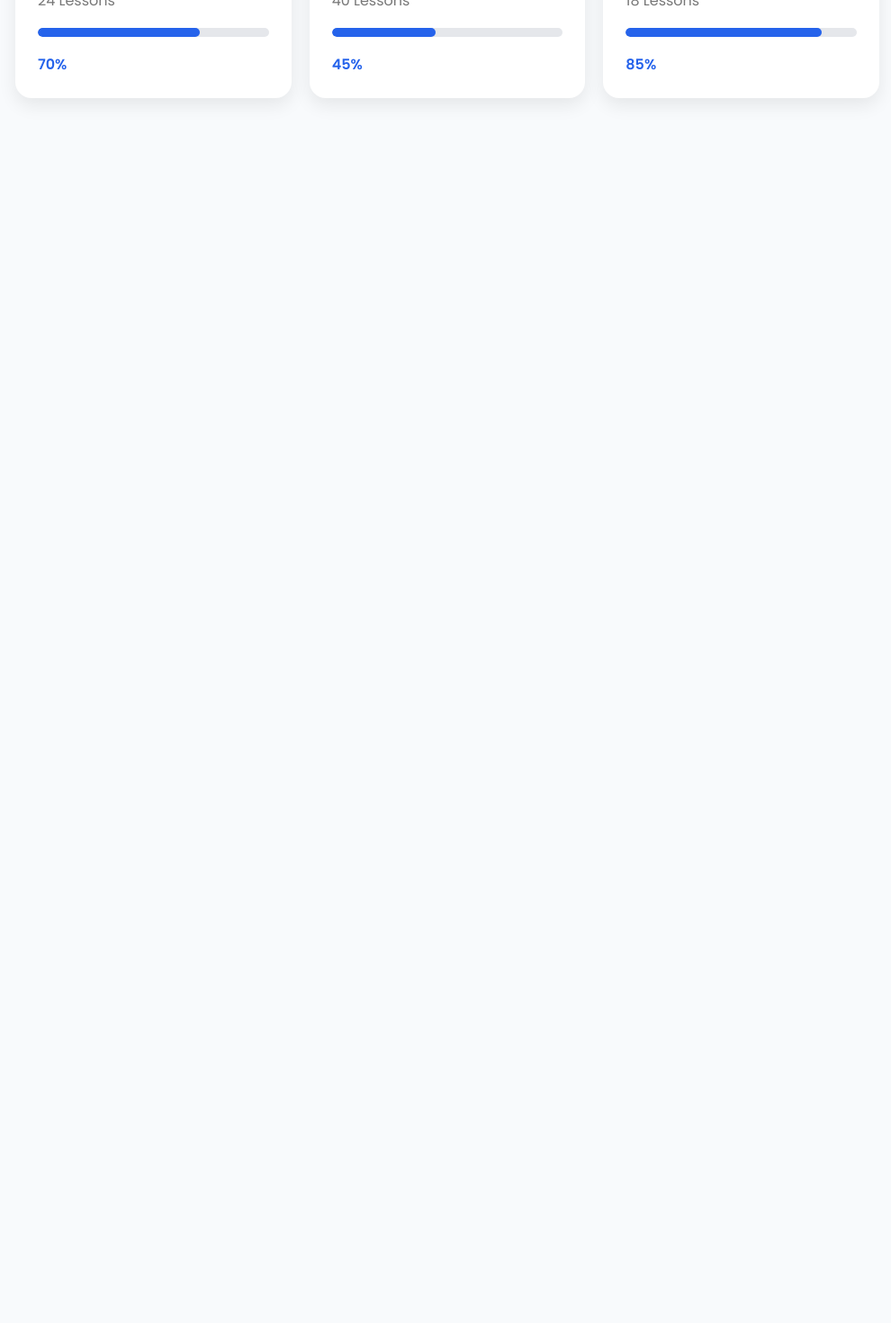
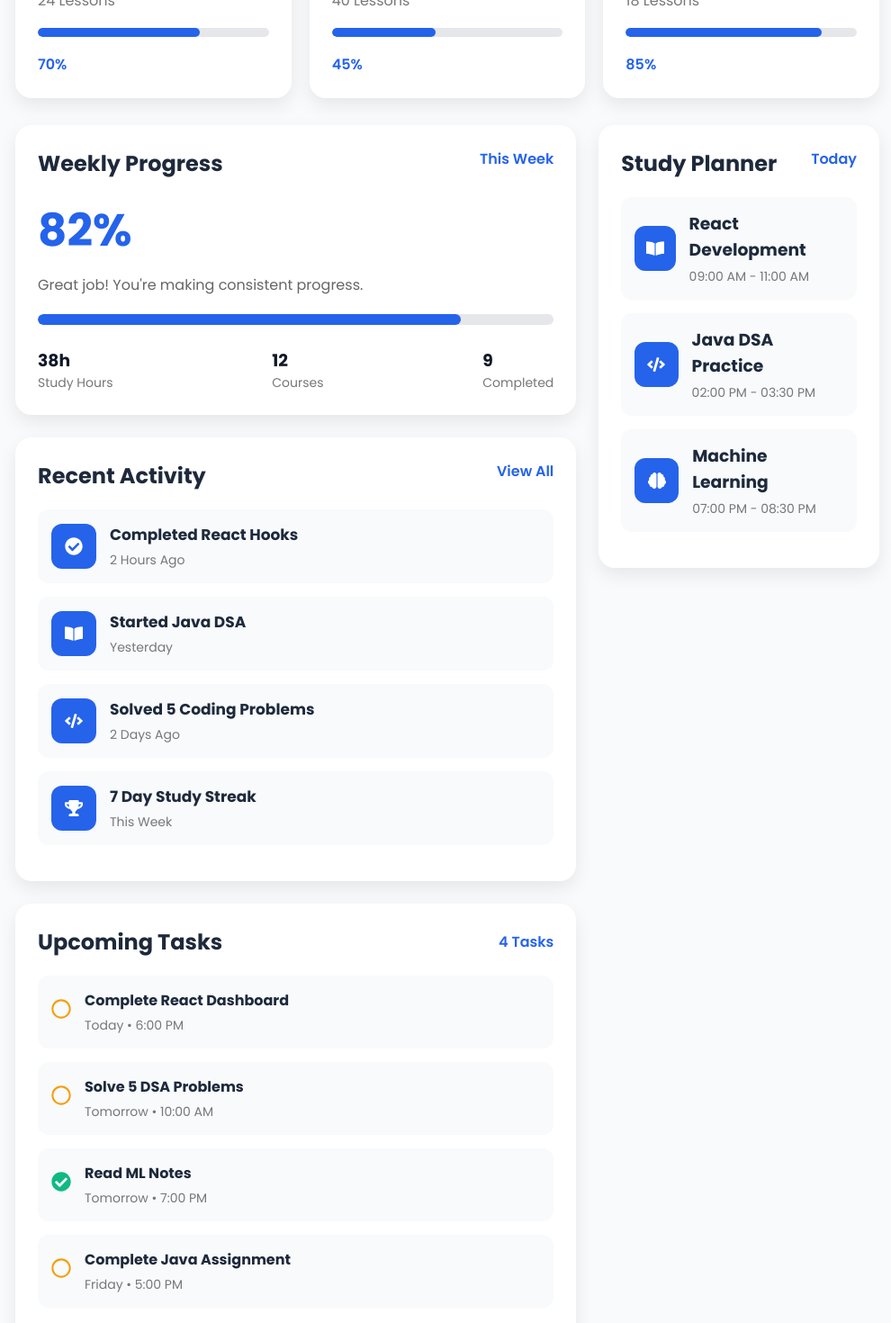
Before and after one commit to developerkrish121/StudySync, a React (Vite) app in the folder StudySync/: page / in a window 1280 px wide. Shown: the part 820-2290 px from the top of the page at 90% size, without its empty margins (273-1263 px from the left). Before the commit the page ends 959 px from the top, so only its background shows below. Built offline with nearby package versions, Linux system fonts and the light colour scheme.

Commit message:
Day 9: Added progress analytics, planner, activity feed and upcoming tasks

```diff
--- /dev/null
+++ b/StudySync/src/components/DASHBOARD/Activity.css
@@ -0,0 +1,60 @@
+.activity{
+    background:#fff;
+    padding:25px;
+    border-radius:18px;
+    box-shadow:0 8px 20px rgba(0,0,0,.08);
+    transition:.3s;
+}
+
+.activity:hover{
+    transform:translateY(-6px);
+}
+
+.activity-header{
+    display:flex;
+    justify-content:space-between;
+    margin-bottom:20px;
+}
+
+.activity-header span{
+    color:#2563eb;
+    font-weight:600;
+    cursor:pointer;
+}
+
+.activity-card{
+    display:flex;
+    gap:15px;
+    align-items:center;
+    padding:15px;
+    border-radius:12px;
+    margin-bottom:15px;
+    background:#f8fafc;
+    transition:.3s;
+}
+
+.activity-card:hover{
+    background:#eff6ff;
+}
+
+.activity-icon{
+    width:50px;
+    height:50px;
+    border-radius:12px;
+    background:#2563eb;
+    color:white;
+    display:flex;
+    align-items:center;
+    justify-content:center;
+    font-size:20px;
+}
+
+.activity-info h3{
+    margin-bottom:5px;
+    font-size:17px;
+}
+
+.activity-info p{
+    color:#777;
+    font-size:14px;
+}
--- /dev/null
+++ b/StudySync/src/components/DASHBOARD/Activity.jsx
@@ -0,0 +1,60 @@
+import "./Activity.css";
+import {
+  FaCheckCircle,
+  FaBookOpen,
+  FaCode,
+  FaTrophy,
+} from "react-icons/fa";
+
+const Activity = () => {
+  const activities = [
+    {
+      id: 1,
+      icon: <FaCheckCircle />,
+      title: "Completed React Hooks",
+      time: "2 Hours Ago",
+    },
+    {
+      id: 2,
+      icon: <FaBookOpen />,
+      title: "Started Java DSA",
+      time: "Yesterday",
+    },
+    {
+      id: 3,
+      icon: <FaCode />,
+      title: "Solved 5 Coding Problems",
+      time: "2 Days Ago",
+    },
+    {
+      id: 4,
+      icon: <FaTrophy />,
+      title: "7 Day Study Streak",
+      time: "This Week",
+    },
+  ];
+
+  return (
+    <div className="activity">
+      <div className="activity-header">
+        <h2>Recent Activity</h2>
+        <span>View All</span>
+      </div>
+
+      {activities.map((activity) => (
+        <div className="activity-card" key={activity.id}>
+          <div className="activity-icon">
+            {activity.icon}
+          </div>
+
+          <div className="activity-info">
+            <h3>{activity.title}</h3>
+            <p>{activity.time}</p>
+          </div>
+        </div>
+      ))}
+    </div>
+  );
+};
+
+export default Activity;
--- a/StudySync/src/components/DASHBOARD/Dashboard.css
+++ b/StudySync/src/components/DASHBOARD/Dashboard.css
@@ -9,16 +9,37 @@
   display: grid;
   grid-template-columns: repeat(4, 1fr);
   gap: 20px;
+  margin: 30px 0;
+}
+
+.dashboard-grid {
+  display: grid;
+  grid-template-columns: 2fr 1fr;
+  gap: 25px;
   margin-top: 30px;
 }
 
+.left-section,
+.right-section {
+  display: flex;
+  flex-direction: column;
+  gap: 25px;
+}
+
 @media (max-width: 992px) {
+
   .stats-grid {
     grid-template-columns: repeat(2, 1fr);
   }
+
+  .dashboard-grid {
+    grid-template-columns: 1fr;
+  }
+
 }
 
 @media (max-width: 576px) {
+
   .dashboard-content {
     margin-left: 80px;
     padding: 20px;
@@ -27,4 +48,5 @@
   .stats-grid {
     grid-template-columns: 1fr;
   }
+
 }
--- a/StudySync/src/components/DASHBOARD/Dashboard.jsx
+++ b/StudySync/src/components/DASHBOARD/Dashboard.jsx
@@ -5,6 +5,10 @@ import Topbar from "./Topbar";
 import WelcomeCard from "./WelcomeCard";
 import StatsCard from "./StatsCard";
 import CourseSection from "./CourseSection";
+import ProgressChart from "./ProgressChart";
+import Activity from "./Activity";
+import Planner from "./Planner";
+import UpcomingTasks from "./UpcomingTasks";
 
 import {
   FaBookOpen,
@@ -20,6 +24,7 @@ const Dashboard = () => {
       <Topbar />
 
       <div className="dashboard-content">
+
         <WelcomeCard />
 
         <div className="stats-grid">
@@ -53,6 +58,21 @@ const Dashboard = () => {
         </div>
 
         <CourseSection />
+
+      <div className="dashboard-grid">
+
+  <div className="left-section">
+    <ProgressChart />
+    <Activity />
+    <UpcomingTasks />
+  </div>
+
+  <div className="right-section">
+    <Planner />
+  </div>
+
+</div>
+
       </div>
     </>
   );
--- /dev/null
+++ b/StudySync/src/components/DASHBOARD/Planner.css
@@ -0,0 +1,58 @@
+.planner {
+  background: #fff;
+  padding: 25px;
+  border-radius: 18px;
+  box-shadow: 0 8px 20px rgba(0,0,0,.08);
+  transition: .3s;
+}
+
+.planner:hover {
+  transform: translateY(-6px);
+}
+
+.planner-header {
+  display: flex;
+  justify-content: space-between;
+  margin-bottom: 20px;
+}
+
+.planner-header span {
+  color: #2563eb;
+  font-weight: 600;
+}
+
+.plan-card {
+  display: flex;
+  align-items: center;
+  gap: 15px;
+  padding: 15px;
+  border-radius: 12px;
+  background: #f8fafc;
+  margin-bottom: 15px;
+  transition: .3s;
+}
+
+.plan-card:hover {
+  background: #eff6ff;
+}
+
+.plan-icon {
+  width: 50px;
+  height: 50px;
+  background: #2563eb;
+  color: white;
+  border-radius: 12px;
+  display: flex;
+  justify-content: center;
+  align-items: center;
+  font-size: 20px;
+}
+
+.plan-info h3 {
+  margin-bottom: 5px;
+}
+
+.plan-info p {
+  color: #777;
+  font-size: 14px;
+}
--- /dev/null
+++ b/StudySync/src/components/DASHBOARD/Planner.jsx
@@ -0,0 +1,49 @@
+import "./Planner.css";
+import { FaBookOpen, FaCode, FaBrain } from "react-icons/fa";
+
+const Planner = () => {
+  const plans = [
+    {
+      id: 1,
+      icon: <FaBookOpen />,
+      title: "React Development",
+      time: "09:00 AM - 11:00 AM",
+    },
+    {
+      id: 2,
+      icon: <FaCode />,
+      title: "Java DSA Practice",
+      time: "02:00 PM - 03:30 PM",
+    },
+    {
+      id: 3,
+      icon: <FaBrain />,
+      title: "Machine Learning",
+      time: "07:00 PM - 08:30 PM",
+    },
+  ];
+
+  return (
+    <div className="planner">
+      <div className="planner-header">
+        <h2>Study Planner</h2>
+        <span>Today</span>
+      </div>
+
+      {plans.map((plan) => (
+        <div className="plan-card" key={plan.id}>
+          <div className="plan-icon">
+            {plan.icon}
+          </div>
+
+          <div className="plan-info">
+            <h3>{plan.title}</h3>
+            <p>{plan.time}</p>
+          </div>
+        </div>
+      ))}
+    </div>
+  );
+};
+
+export default Planner;
--- /dev/null
+++ b/StudySync/src/components/DASHBOARD/ProgressChart.css
@@ -0,0 +1,62 @@
+.progress-chart{
+    background:#fff;
+    padding:25px;
+    border-radius:18px;
+    box-shadow:0 8px 20px rgba(0,0,0,.08);
+    transition:.3s;
+}
+
+.progress-chart:hover{
+    transform:translateY(-6px);
+}
+
+.progress-header{
+    display:flex;
+    justify-content:space-between;
+    margin-bottom:20px;
+}
+
+.progress-header span{
+    color:#2563eb;
+    font-weight:600;
+}
+
+.progress-info h1{
+    font-size:50px;
+    color:#2563eb;
+}
+
+.progress-info p{
+    color:#666;
+    margin:10px 0 20px;
+}
+
+.progress-bar-bg{
+    width:100%;
+    height:12px;
+    background:#e5e7eb;
+    border-radius:30px;
+    overflow:hidden;
+}
+
+.progress-fill{
+    width:82%;
+    height:100%;
+    background:#2563eb;
+    border-radius:30px;
+}
+
+.progress-stats{
+    margin-top:25px;
+    display:flex;
+    justify-content:space-between;
+}
+
+.progress-stats h3{
+    color:#111827;
+}
+
+.progress-stats p{
+    color:#777;
+    font-size:14px;
+}
--- /dev/null
+++ b/StudySync/src/components/DASHBOARD/ProgressChart.jsx
@@ -0,0 +1,49 @@
+import "./ProgressChart.css";
+
+const ProgressChart = () => {
+  return (
+    <div className="progress-chart">
+
+      <div className="progress-header">
+        <h2>Weekly Progress</h2>
+        <span>This Week</span>
+      </div>
+
+      <div className="progress-info">
+
+        <h1>82%</h1>
+
+        <p>
+          Great job! You're making consistent progress.
+        </p>
+
+      </div>
+
+      <div className="progress-bar-bg">
+        <div className="progress-fill"></div>
+      </div>
+
+      <div className="progress-stats">
+
+        <div>
+          <h3>38h</h3>
+          <p>Study Hours</p>
+        </div>
+
+        <div>
+          <h3>12</h3>
+          <p>Courses</p>
+        </div>
+
+        <div>
+          <h3>9</h3>
+          <p>Completed</p>
+        </div>
+
+      </div>
+
+    </div>
+  );
+};
+
+export default ProgressChart;
--- /dev/null
+++ b/StudySync/src/components/DASHBOARD/UpcomingTasks.css
@@ -0,0 +1,60 @@
+.tasks{
+    background:#fff;
+    padding:25px;
+    border-radius:18px;
+    box-shadow:0 8px 20px rgba(0,0,0,.08);
+    transition:.3s;
+}
+
+.tasks:hover{
+    transform:translateY(-6px);
+}
+
+.tasks-header{
+    display:flex;
+    justify-content:space-between;
+    align-items:center;
+    margin-bottom:20px;
+}
+
+.tasks-header span{
+    color:#2563eb;
+    font-weight:600;
+}
+
+.task-card{
+    display:flex;
+    align-items:center;
+    gap:15px;
+    padding:15px;
+    border-radius:12px;
+    background:#f8fafc;
+    margin-bottom:15px;
+    transition:.3s;
+}
+
+.task-card:hover{
+    background:#eff6ff;
+}
+
+.task-status{
+    font-size:22px;
+}
+
+.done{
+    color:#10b981;
+}
+
+.pending{
+    color:#f59e0b;
+}
+
+.task-info h3{
+    margin-bottom:5px;
+    font-size:16px;
+}
+
+.task-info p{
+    color:#777;
+    font-size:14px;
+}
--- /dev/null
+++ b/StudySync/src/components/DASHBOARD/UpcomingTasks.jsx
@@ -0,0 +1,59 @@
+import "./UpcomingTasks.css";
+import { FaCheckCircle, FaRegCircle } from "react-icons/fa";
+
+const tasks = [
+  {
+    id: 1,
+    title: "Complete React Dashboard",
+    due: "Today • 6:00 PM",
+    completed: false,
+  },
+  {
+    id: 2,
+    title: "Solve 5 DSA Problems",
+    due: "Tomorrow • 10:00 AM",
+    completed: false,
+  },
+  {
+    id: 3,
+    title: "Read ML Notes",
+    due: "Tomorrow • 7:00 PM",
+    completed: true,
+  },
+  {
+    id: 4,
+    title: "Complete Java Assignment",
+    due: "Friday • 5:00 PM",
+    completed: false,
+  },
+];
+
+const UpcomingTasks = () => {
+  return (
+    <div className="tasks">
+      <div className="tasks-header">
+        <h2>Upcoming Tasks</h2>
+        <span>4 Tasks</span>
+      </div>
+
+      {tasks.map((task) => (
+        <div className="task-card" key={task.id}>
+          <div className="task-status">
+            {task.completed ? (
+              <FaCheckCircle className="done" />
+            ) : (
+              <FaRegCircle className="pending" />
+            )}
+          </div>
+
+          <div className="task-info">
+            <h3>{task.title}</h3>
+            <p>{task.due}</p>
+          </div>
+        </div>
+      ))}
+    </div>
+  );
+};
+
+export default UpcomingTasks;
```
Lines whose indentation alone changed are shown as unchanged.
